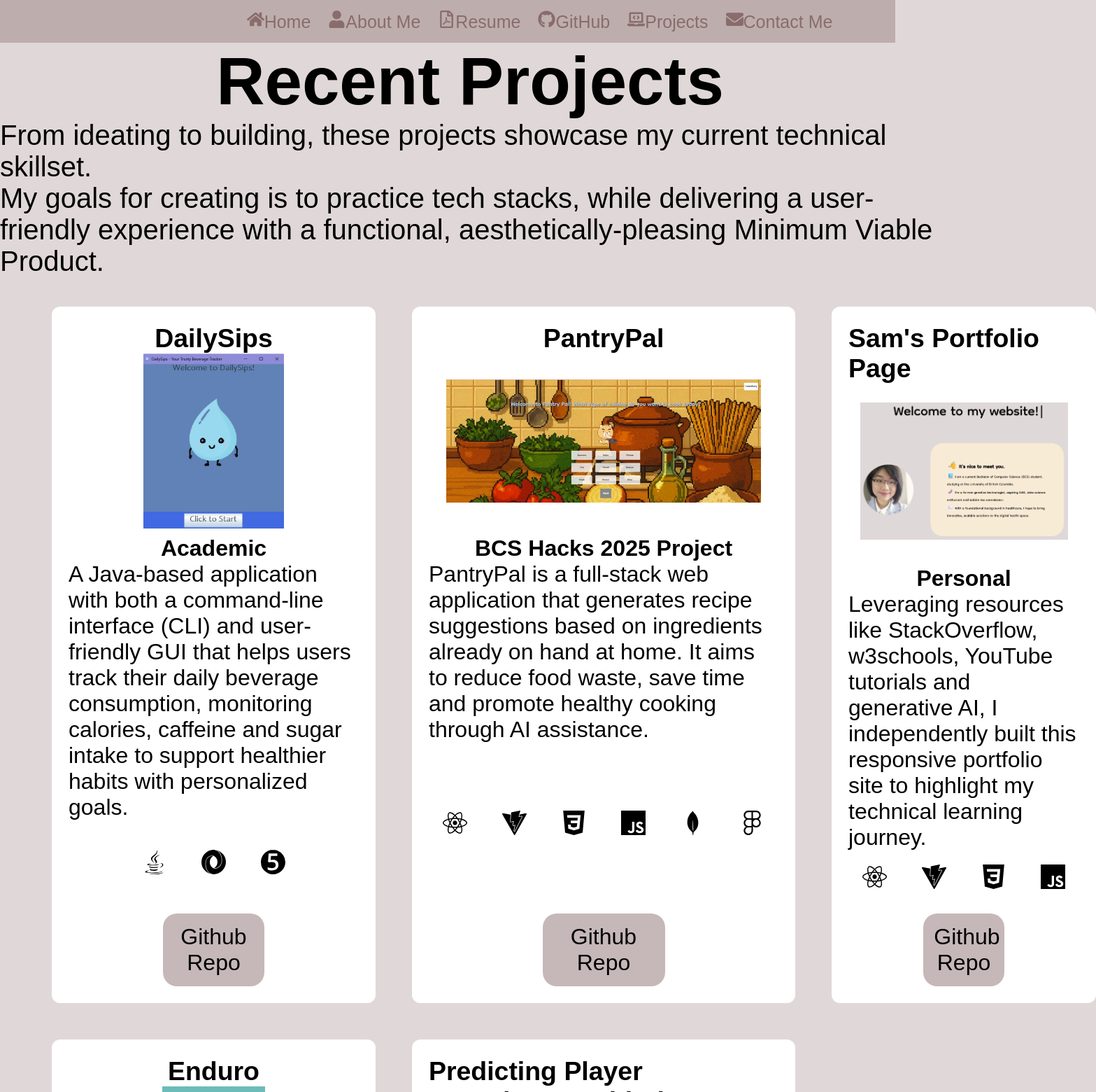
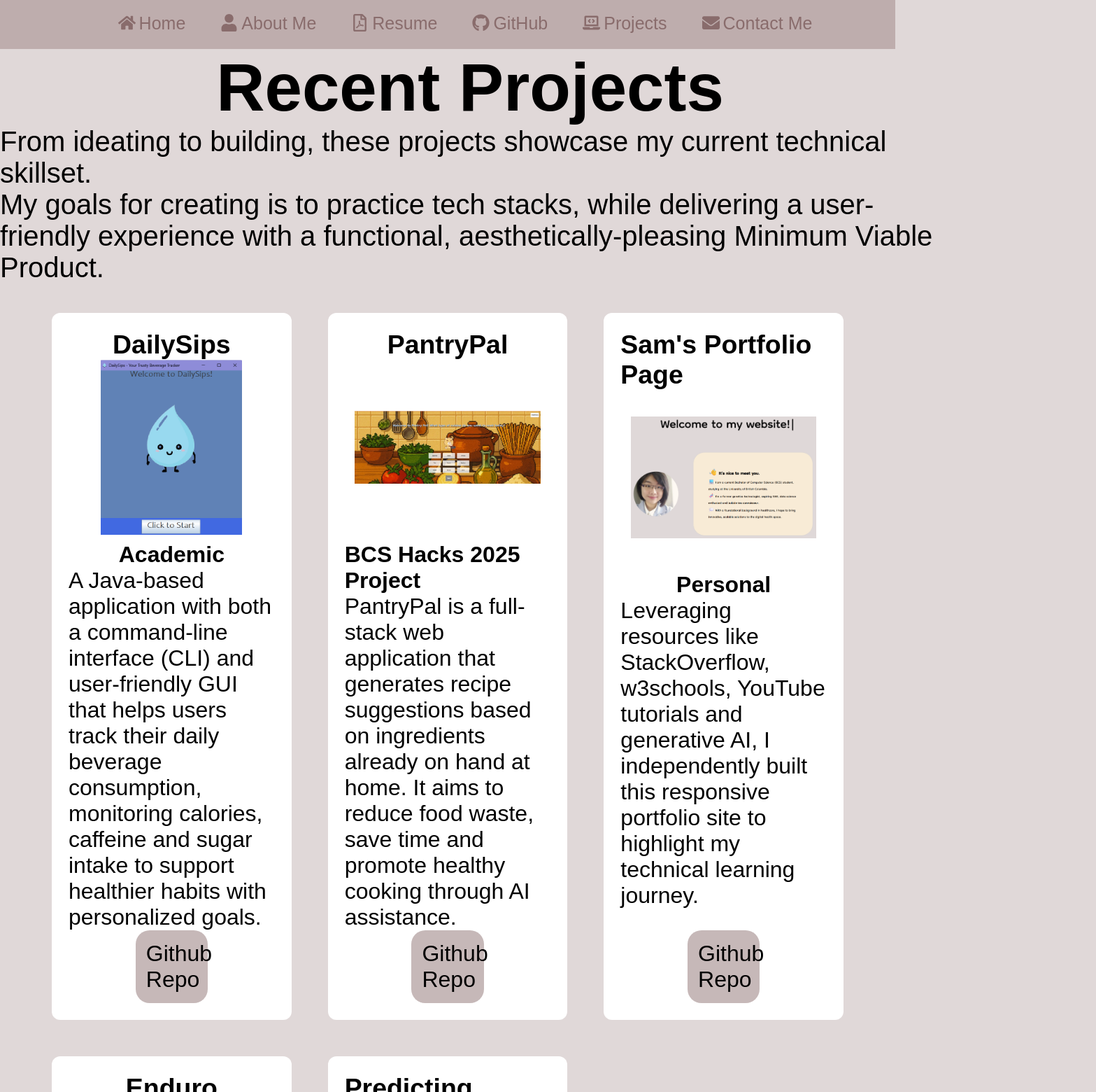
Before and after one commit to samlui1009/sam-lui, a React (Vite) app: page /projects in a window 1280 px wide. Shown: the top 1560 px of the page at 70% size, 1567 px wide, since content can reach past the window. Built offline with nearby package versions, Linux system fonts and the light colour scheme; a web font is replaced by a local one.

Commit message:
inor aesthetic changes for navbar and contact form

```diff
--- a/src/components/Navbar.css
+++ b/src/components/Navbar.css
@@ -48,14 +48,19 @@
     padding: 15px 7%;
     list-style-type: none;
     display: flex;
-    justify-content: flex-end;
+    justify-content: center;
     margin: 0;
 }
 
 .nav-options li {
-    margin-left: 25px;
+    margin-left: 50px;
 }
 
 .nav-options li:active {
     color: rgba(235, 195, 160, 0.947);
 }
+
+.icon {
+    margin-bottom: 10px;
+    margin-right: 5px;
+}
--- a/src/components/Navbar.jsx
+++ b/src/components/Navbar.jsx
@@ -10,12 +10,12 @@ function Navbar() {
         <div className="bar-container">
         <nav className="navbar">
             <ul className="nav-options">
-                <li><Link to="/"><FaHome/>Home</Link></li>
-                <li><Link to="/aboutme"><FaUser/>About Me</Link></li>
-                <li><a href={resumePDF} target="_blank"><FaRegFilePdf/>Resume</a></li>
-                <li><a href="https://github.com/samlui1009" target="_blank"><FaGithub/>GitHub</a></li>
-                <li><Link to="/projects"><FaLaptopCode/>Projects</Link></li>
-                <li><Link to="/contactme"><FaEnvelope/>Contact Me</Link></li>
+                <li><Link to="/"><FaHome className="icon"/>Home</Link></li>
+                <li><Link to="/aboutme"><FaUser className="icon"/>About Me</Link></li>
+                <li><a href={resumePDF} target="_blank"><FaRegFilePdf className="icon"/>Resume</a></li>
+                <li><a href="https://github.com/samlui1009" target="_blank"><FaGithub className="icon"/>GitHub</a></li>
+                <li><Link to="/projects"><FaLaptopCode className="icon"/>Projects</Link></li>
+                <li><Link to="/contactme"><FaEnvelope className="icon"/>Contact Me</Link></li>
             </ul>
             {/* Link to is important here! */}
             {/* We want to avoid full page reloads with a href */}
--- a/src/components/ProjectCard.jsx
+++ b/src/components/ProjectCard.jsx
@@ -10,12 +10,11 @@ function ProjectCard({ title, image, type, description, url, stack }) {
             <img src={ image } className="project-image"></img>
             <h4>{ type }</h4>
             <p>{description}</p>
-            <div className='tech-stack-container'>
+            {/* <div className='tech-stack-container'>
                 {stack.map((Icon, index) => (
                     <Icon key={index} size={35} title={Icon.displayName} className="tech-icon" />
                 ))}
-            </div>
-            {/* TODO:  Add the tech stack! */}
+            </div> */}
             <button className = "code-button"><a href = { url } target="_blank">Github Repo</a></button>
         </div>
         </>
--- a/src/components/ProjectGrid.jsx
+++ b/src/components/ProjectGrid.jsx
@@ -6,7 +6,7 @@ import Enduro from '../assets/enduro.jpg';
 import DailySips from '../assets/dailysips-logo.png'
 import Portfolio from '../assets/portfolio-logo.png';
 
-import { SiMongodb, SiJupyter, SiJunit5, SiVite, SiCss3, SiJson, SiFigma, SiJavascript } from 'react-icons/si';
+import { SiMongodb, SiJupyter, SiJunit5, SiVite, SiCss3, SiJson, SiJavascript } from 'react-icons/si';
 import { FaReact, FaJava } from 'react-icons/fa';
 
 
@@ -20,8 +20,8 @@ function ProjectGrid() {
             image = { DailySips }
             description = "A Java-based application with both a command-line interface (CLI) and user-friendly GUI that helps users track
             their daily beverage consumption, monitoring calories, caffeine and sugar intake to support healthier habits with personalized goals."
-            url = "https://github.com/samlui1009/DailySips"
-            stack = {[ FaJava, SiJson, SiJunit5 ]}>
+            url = "https://github.com/samlui1009/DailySips">
+            // stack = {[ FaJava, SiJson, SiJunit5 ]}
             </ProjectCard>
 
             <ProjectCard
@@ -31,7 +31,8 @@ function ProjectGrid() {
             description = "PantryPal is a full-stack web application that generates recipe suggestions based on ingredients already on hand at home.
             It aims to reduce food waste, save time and promote healthy cooking through AI assistance."
             url = "https://github.com/ajarodpaulson/pantry_pal"
-            stack = {[FaReact, SiVite, SiCss3, SiJavascript, SiMongodb, SiFigma]}>
+            // stack = {[ FaReact, SiVite, SiCss3, SiJavascript, SiMongodb ]}
+            >
             </ProjectCard>
 
             <ProjectCard
@@ -41,7 +42,8 @@ function ProjectGrid() {
             description = "Leveraging resources like StackOverflow, w3schools, YouTube tutorials and generative AI, I independently
             built this responsive portfolio site to highlight my technical learning journey."
             url = "https://github.com/samlui1009/portfolio_page"
-            stack = {[FaReact, SiVite, SiCss3, SiJavascript]}>
+            // stack = {[FaReact, SiVite, SiCss3, SiJavascript]}
+            >
             </ProjectCard>
 
             <ProjectCard
@@ -52,7 +54,8 @@ function ProjectGrid() {
             building long-term fitness habits through activities of your preference in 15/30/45-minute and 1-hour increments. With FitBit, powered by the Groq API,
             Enduro offers personalized fitness advice tailored to user inputs."
             url = "https://github.com/wendytso/exercise-tracker"
-            stack = {[FaReact, SiVite, SiCss3, SiJavascript, SiFigma]}>
+            // stack = {[FaReact, SiVite, SiCss3, SiJavascript, SiFigma]}
+            >
             </ProjectCard>
 
             <ProjectCard
@@ -63,7 +66,8 @@ function ProjectGrid() {
             over 1,500 records of player data. Through proper cleaning and data transformation, my team built a KNN regression model with R to predict player attributes that would
             further refine recruitment strategies to contribute high-quality gameplay data."
             url = "https://github.com/Sen550/dsci100-project"
-            stack = {[SiJupyter]}>
+            // stack = {[SiJupyter]}
+            >
             </ProjectCard>
 
         </div>
--- a/src/pages/Contact.css
+++ b/src/pages/Contact.css
@@ -115,6 +115,8 @@
     border-radius: 20px;
     height: 50px;
     font-size: 2.0rem;
+    transition: all .4s ease;
+    -webkit-transition: all .4s ease;
 }
 
 .send-msg:hover {
```
